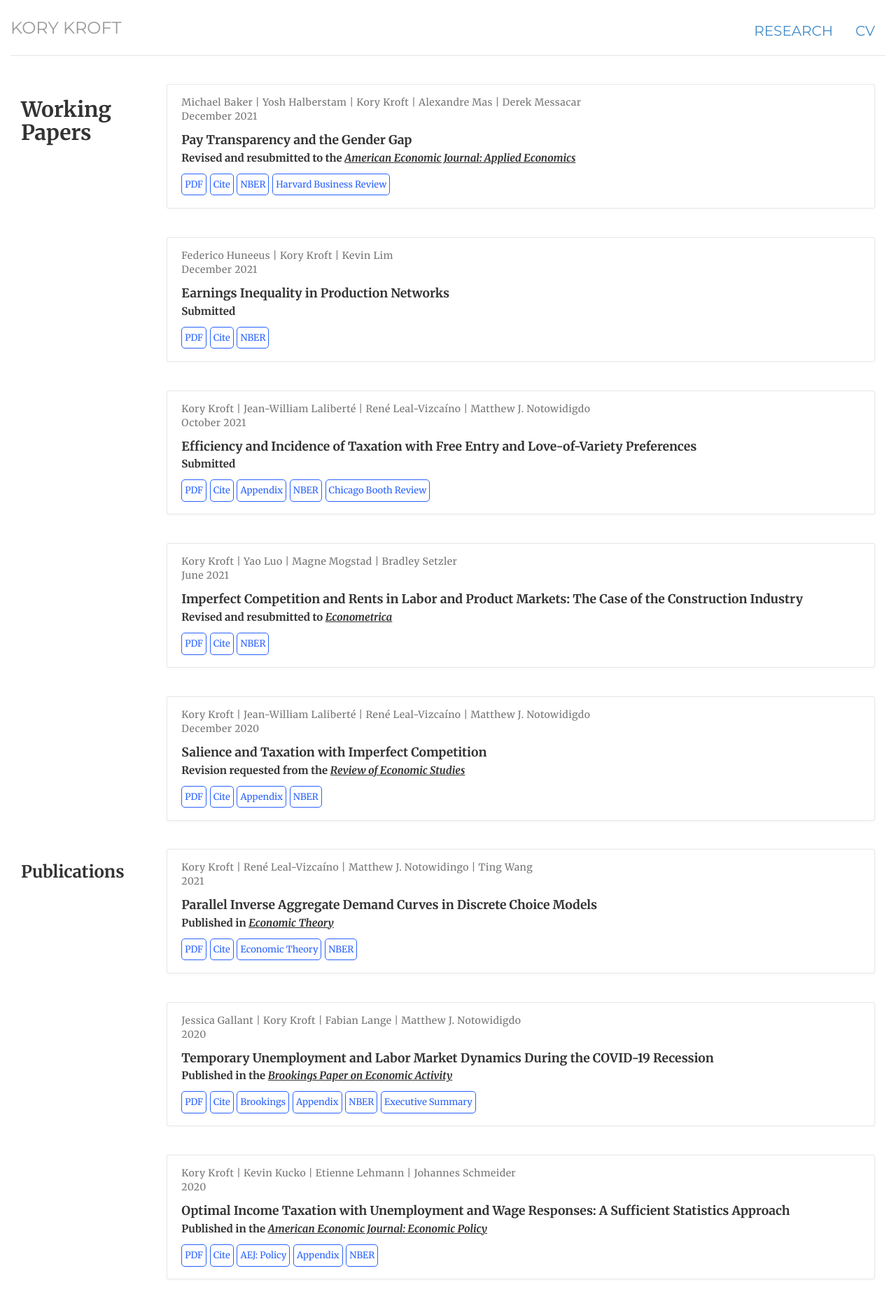
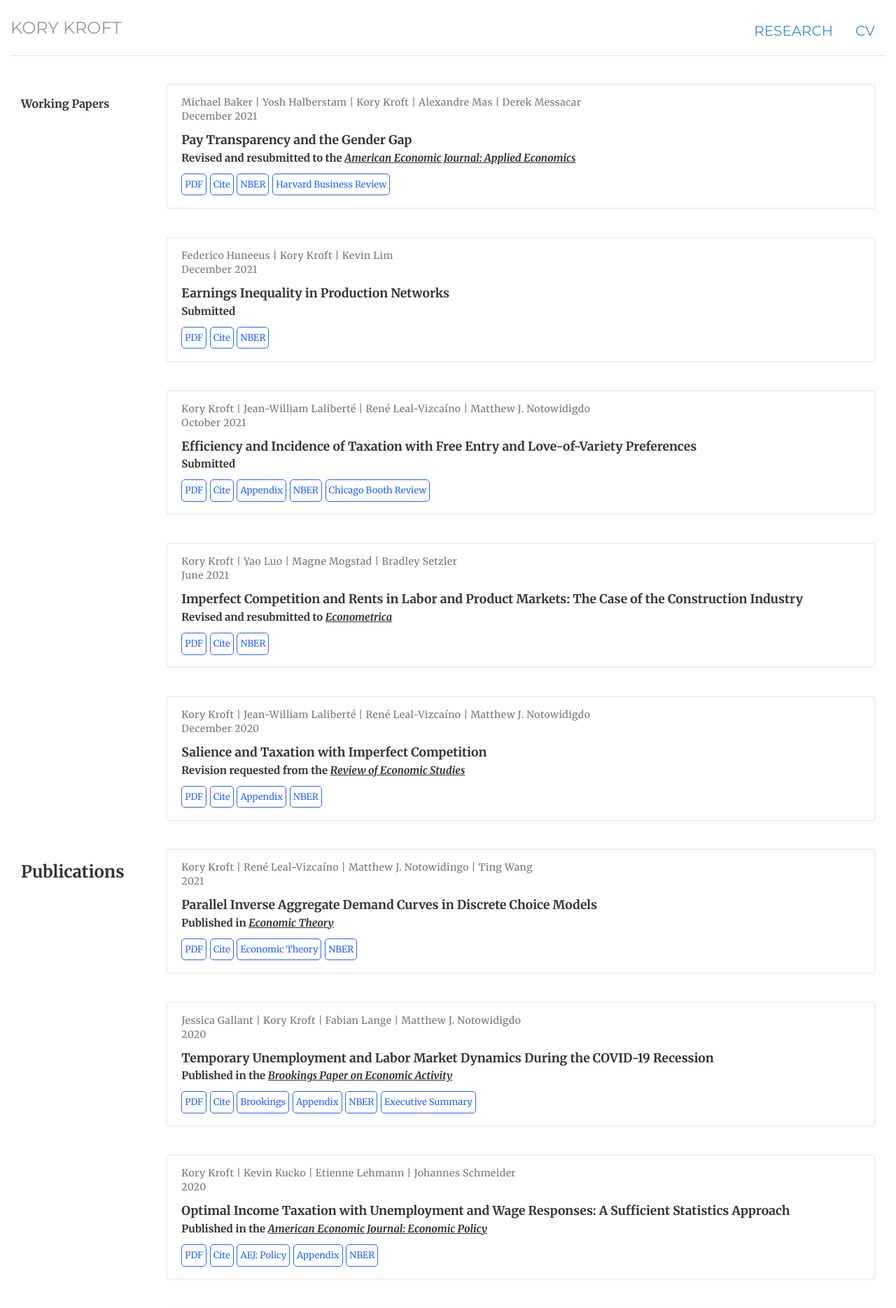
Before and after one commit to korykroft/korykroft.github.io, a Jekyll site: the page built from research/index.html, in a window 1280 px wide. Shown: the top 1869 px of the page at 70% size. Built offline with Jekyll 4.4.1, drawn with Linux system fonts in a browser that asks for light colours.

Commit message:
Update index.html

```diff
--- a/research/index.html
+++ b/research/index.html
@@ -11,7 +11,7 @@ description:
 <!-- working papers -->
 <div class="row marketing lead-card">
 <div class="col-12 col-lg-2">
-  <h3 style="font-weight:bold color:black text-align:center; font-size:1.5em !important;">Working Papers</h3>
+  <h3 style="font-weight:bold color:black text-align:center; font-size:0.8em !important;">Working Papers</h3>
  </div>
 
  <div class="col-12 col-lg-10 ">
```
